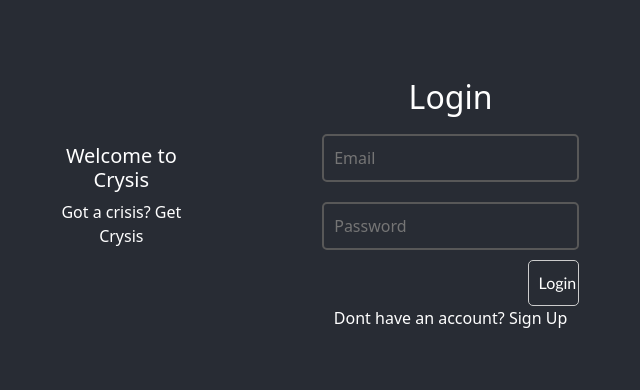
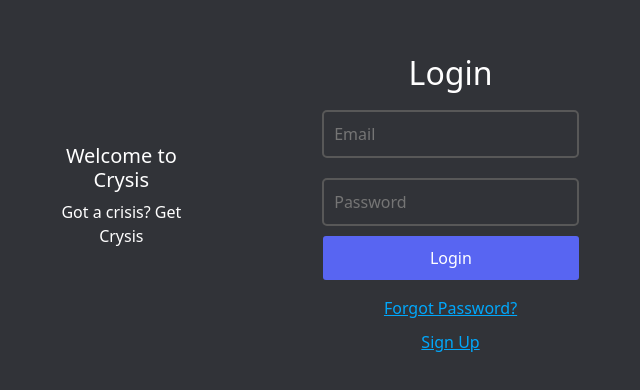
Before and after one commit to hyahyas/Crysis, a React (Create React App) app in the folder frontend/my-app/: page / in a window 1280 px wide. Shown: the part 196-586 px from the top of the page, without its empty margins (262-902 px from the left). Built offline with nearby package versions, Linux system fonts and the light colour scheme.

Commit message:
login page redesign

```diff
--- a/frontend/my-app/src/App.css
+++ b/frontend/my-app/src/App.css
@@ -14,7 +14,7 @@
 }
 
 .App-header {
-  background-color: #282c34;
+  background-color: #313338;
   height: 100vh;
   display: flex;
   flex-direction: column;
--- a/frontend/my-app/src/components/Login/login.css
+++ b/frontend/my-app/src/components/Login/login.css
@@ -38,14 +38,24 @@
     justify-content: flex-end;
 }
 .userlogin button{
-    align-items: flex-end;
+    all: unset;
+    align-items: center;
+    background-color: #5865f2;
+    border-radius: 3px;
+    box-sizing: border-box;
+    display: flex;
+    justify-content: center;
     padding: 10px;
-    border-radius: 5px;
-    border: 1px solid #ccc;
-    outline: none;
-    background-color: transparent;
+    position: absolute;
+    width: 20%;
+  }
+.links {
+    margin-top: 50px;
+}
+.link {
+    all: unset;
+    color: #00a8fc;
+    text-decoration: underline;
     cursor: pointer;
-    width: 20%;
-    color: #fff;
-    font-family: 'Gill Sans', 'Gill Sans MT', 'Calibri', 'Trebuchet MS', sans-serif;
-  }
+    margin-top: 10px; /* Add margin to separate the buttons */
+}
--- a/frontend/my-app/src/components/Login/login.js
+++ b/frontend/my-app/src/components/Login/login.js
@@ -8,10 +8,12 @@ const Login = () => {
     const [password, setPassword] = useState("");
     const navigate = useNavigate();
 
+    const baseURL = "http://localhost:5000";
+
     const handleLogin = async (e) => {
         e.preventDefault();
         try {
-            const response = await axios.post("http://localhost:5000/signIn/", {
+            const response = await axios.post(`${baseURL}/signIn`, {
                 email,
                 password,
             });
@@ -36,12 +38,15 @@ const Login = () => {
         navigate("/signup");
     };
 
+    const goToForgotPassword = () => {
+        navigate("/forgotpassword");
+    };
+
     return (
         <>
             <div className="container">
                 <div className="Left">
                     <h5>Welcome to Crysis</h5>
-                    {/* <br /> */}
                     <p>Got a crisis? Get Crysis</p>
                 </div>
 
@@ -65,8 +70,16 @@ const Login = () => {
                             <button type="submit">Login</button>
                         </div>
                     </form>
-                    {/* need to beautify this looks ugly */}
-                    <a onClick={goToSignUp}>Dont have an account? Sign Up</a>
+                    {/* forgot password page and sign up page redirect buttons */}
+                    <div className="links">
+                        <button className="link" onClick={goToForgotPassword}>
+                            Forgot Password?
+                        </button>
+                        <br />
+                        <button className="link" onClick={goToSignUp}>
+                            Sign Up
+                        </button>
+                    </div>
                 </div>
             </div>
         </>
```
